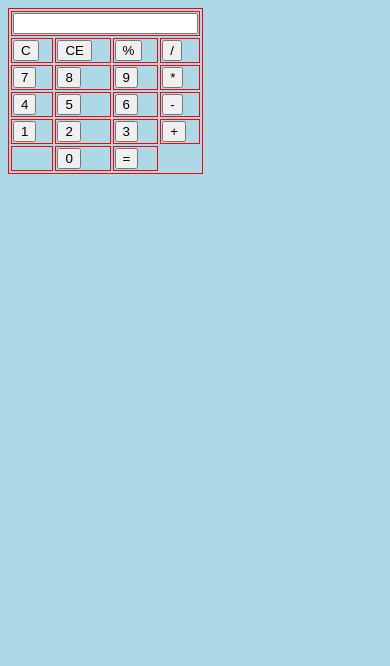
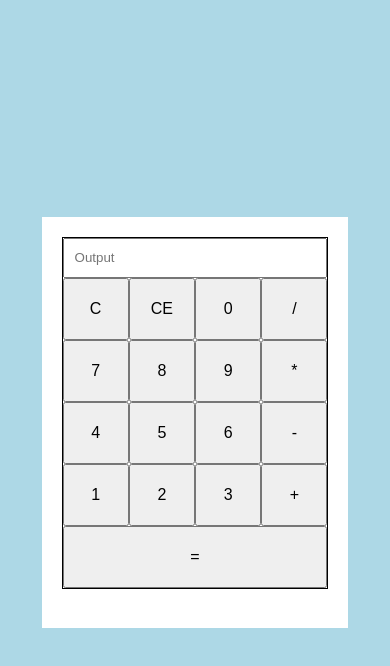
Before and after one commit to regogo/regogo.github.io, a plain HTML site: page index.html in a window 390 px wide. Drawn offline with Linux system fonts and the light colour scheme.

Commit message:
responsive, css html restructure

```diff
--- a/calc_styles.css
+++ b/calc_styles.css
@@ -1,13 +1,62 @@
-body {
+
+
+  body {
   background-color: lightblue;
+  margin: 0;
+  box-sizing: border-box;
+  font-size: 19px;
+  font-family: 'Open Sans', sans-serif;
+}
+.container {
+  height: 100vh;
+  width: 100%;
+  display: flex;
+  align-items: center;
+}
+.card {
+  margin: auto;
+  max-height: 800px;
+  padding: 20px;
+  background: white;
+}
+form {
+  border: 1px solid black;
+}
+table, th, td {
+  border: 1px solid red;
+}
+#btn {
+  width: 100%;
+  height: 60px;
+  font-size: 20px;
 }
 
-table, th, td {
-  border: 0.5px solid red;
+input[type="button"] {
+  color: black;
+  background-color:lightblue;
+  border: solid black 1px;
+  width:100%
+
+}
+input {
+    height: 40px;
+    width: 100%;
+    padding: 10px;
+}
+.row {
+  display: grid;
+  grid-template-columns: repeat(4, 1fr);
+}
+button {
+  padding: 20px;
+  font-size:1rem;
 }
 
-#btn {
-  width: 100%;
-  height: 40px;
-  font-size: 20px;
+.row1 {
+  display: grid;
+  grid-template-columns: repeat(1, 1fr);
 }
+
+.button_equals {
+
+}
--- a/index.html
+++ b/index.html
@@ -1,130 +1,52 @@
 </<!DOCTYPE html>
-<html lang="en" dir="ltr">
+<html lang="en">
   <head>
+    <!-- Required meta tags for responsiveness -->
     <meta charset="utf-8">
+    <meta name="viewport" content="width=device-width, initial-scale=1, shrink-to-fit=no">
+
     <title> Assignment 1 in CMSC 207 - Simple calculator</title>
     <link rel="stylesheet" href="calc_styles.css">
     <script type="text/javascript" src="calc_script.js"></script>
 
   </head>
   <body>
-    <form name="calculator">
-        <table id="calculator">
-          <tr>
-            <td colspan="6">
-                <input id="button"
-                type="text"
-                name="calc_screen"
-                onkeypress="return event.charcode >= 48
-                && event.charcode <= 57">
-            </td>
-          </tr>
+    <div class="container">
+     <div class="card">
+       <form>
+         <input type="text" name="" value="" placeholder="Output">
 
-          <tr>
-              <td><input id="button"
-                type="button" value="C"
-                OnClick="clear(this.form)">
-              </td>
+         <div class="row">
+           <button type="button" name="button">C</button>
+           <button type="button" name="button">CE</button>
+           <button type="button" name="button">0</button>
+           <button type="button" name="button">/</button>
+         </div>
+         <div class="row">
+           <button type="button" name="button">7</button>
+           <button type="button" name="button">8</button>
+           <button type="button" name="button">9</button>
+           <button type="button" name="button">*</button>
+         </div>
+         <div class="row">
+           <button type="button" name="button">4</button>
+           <button type="button" name="button">5</button>
+           <button type="button" name="button">6</button>
+           <button type="button" name="button">-</button>
+         </div>
+         <div class="row">
+           <button type="button" name="button">1</button>
+           <button type="button" name="button">2</button>
+           <button type="button" name="button">3</button>
+           <button type="button" name="button">+</button>
+         </div>
+         <div class="row1">
+           <button type="button" name="button">=</button>
 
-              <td><input id="button"
-                type="button" value="CE"
-                OnClick="clear(this.form)">
-              </td>
+         </div>
+       </form>
 
-              <td><input id="button"
-                type="button" value="%"
-                OnClick="clear(this.form)">
-              </td>
-
-              <td><input id="button"
-                type="button" value="/"
-                OnClick="clear(this.form)">
-              </td>
-        </tr>
-
-        <tr>
-            <td><input id="button"
-              type="button" value="7"
-              OnClick="calc.display.value+='4'">
-            </td>
-
-            <td><input id="button"
-              type="button" value="8"
-              OnClick="calc.display.value+='5'">
-            </td>
-
-            <td><input id="button"
-              type="button" value="9"
-              OnClick="calc.display.value+='6'">
-            </td>
-
-            <td><input id="button"
-              type="button" value="*"
-              OnClick="clear(this.form)">
-            </td>
-      </tr>
-
-        <tr>
-            <td><input id="button"
-              type="button" value="4"
-              OnClick="calc.display.value+='4'">
-            </td>
-
-            <td><input id="button"
-              type="button" value="5"
-              OnClick="calc.display.value+='5'">
-            </td>
-
-            <td><input id="button"
-              type="button" value="6"
-              OnClick="calc.display.value+='6'">
-            </td>
-
-            <td><input id="button"
-              type="button" value="-"
-              OnClick="clear(this.form)">
-            </td>
-      </tr>
-
-      <tr>
-          <td><input id="button"
-            type="button" value="1"
-            OnClick="calc.display.value+='1'">
-          </td>
-
-          <td><input id="button"
-            type="button" value="2"
-            OnClick="calc.display.value+='2'">
-          </td>
-
-          <td><input id="button"
-            type="button" value="3"
-            OnClick="calc.display.value+='3'">
-          </td>
-
-          <td><input id="button"
-            type="button" value="+"
-            OnClick="clear(this.form)">
-          </td>
-    </tr>
-
-    <tr>
-        <td>
-        </td>
-        <td><input id="button"
-          type="button" value="0"
-          OnClick="calc.display.value+='0'">
-        </td>
-
-        <td><input id="button"
-          type="button" value="="
-          OnClick="calc.display.value+='='">
-        </td>
-
-  </tr>
-
-        </table>
-
-    </form>
+     </div>
+    </div>
   </body>
 </html>
```
